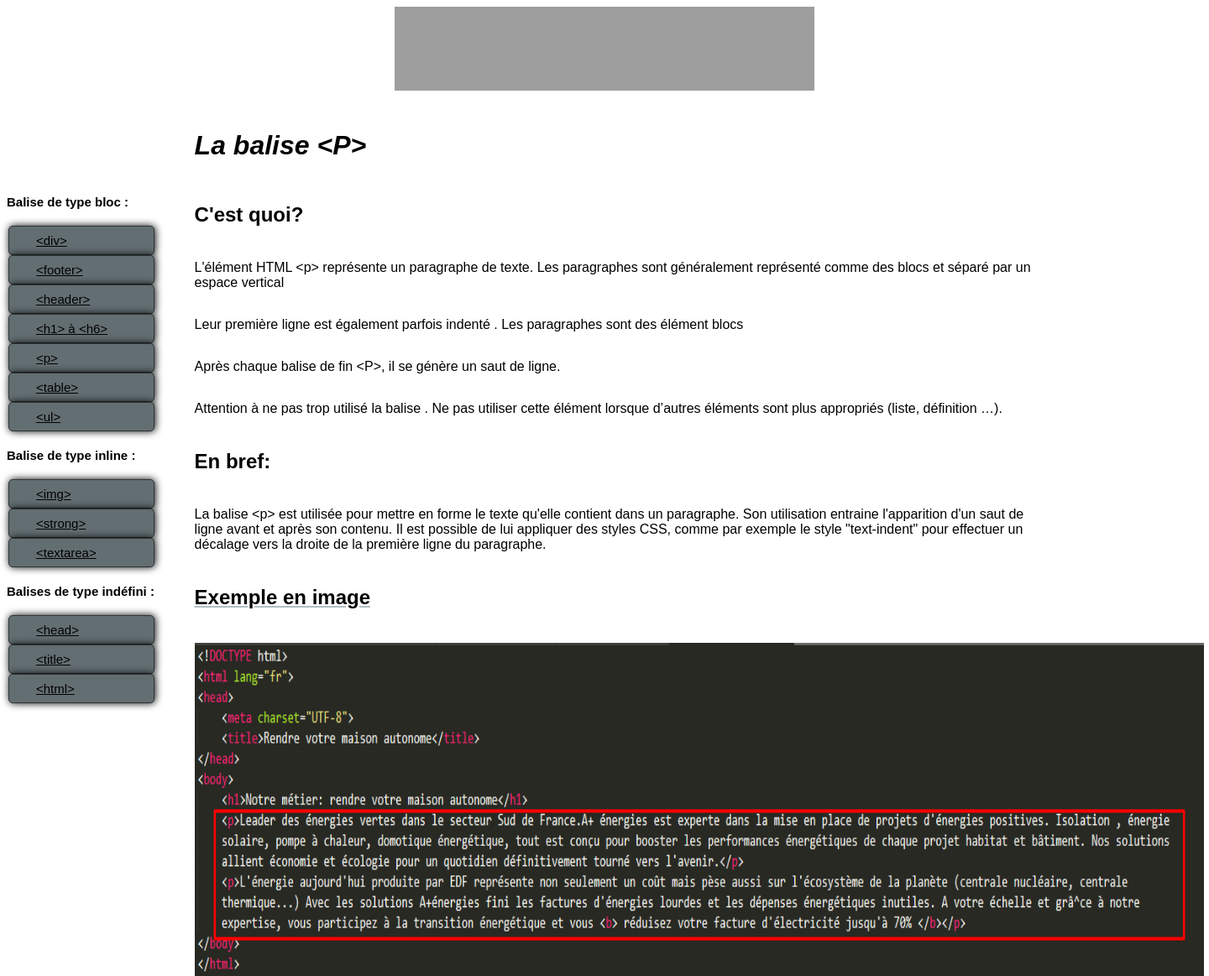
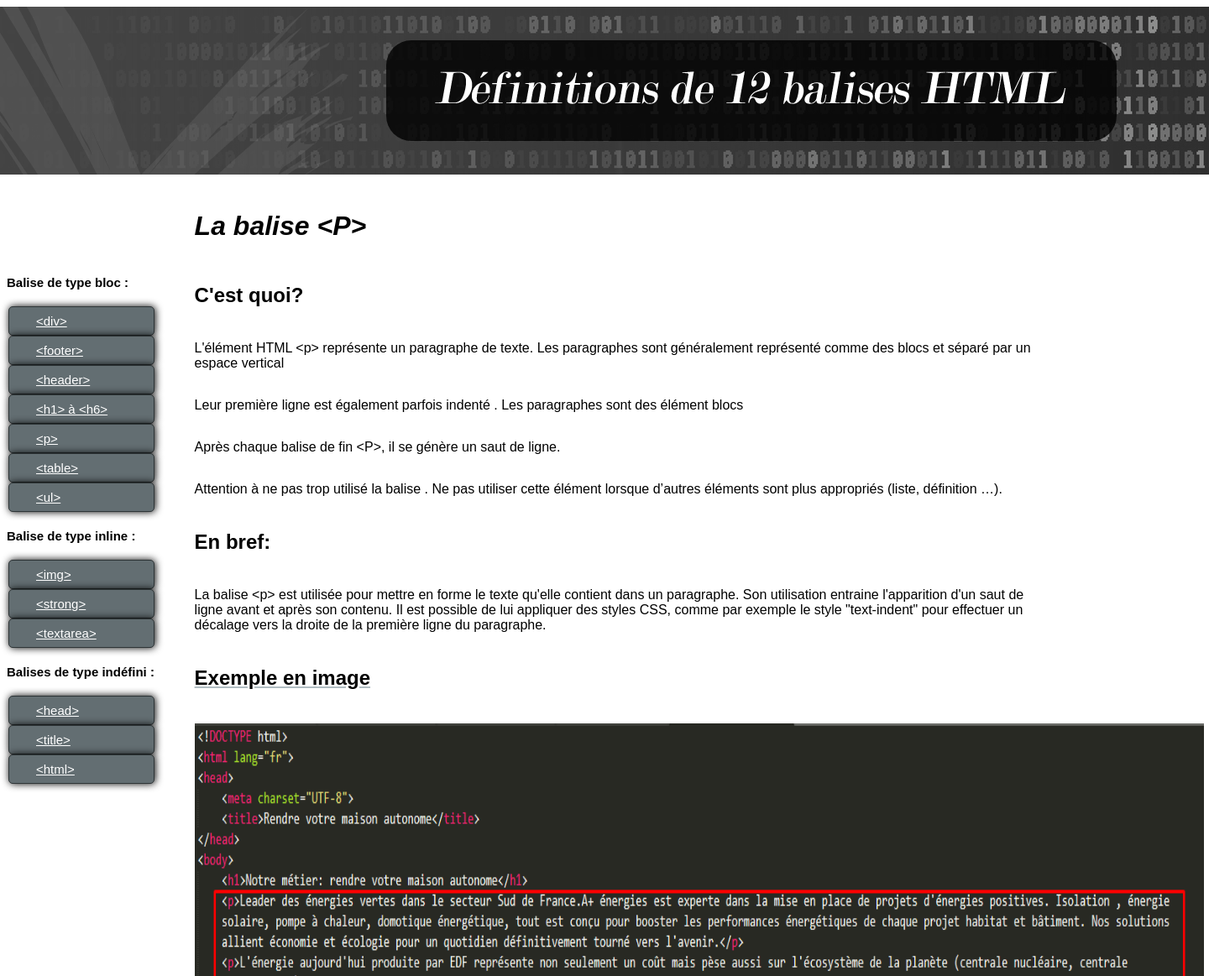
Before and after one commit to GeoffroyCarette/html-sur-html, a PHP site: page /p.php in a window 1440 px wide; the page is wider, and only the part inside the window is pictured. Shown: the top 1163 px of that part at 84% size. Run offline with PHP 8.4, Linux system fonts and the light colour scheme; grey boxes are pictures that could not be loaded.

Commit message:
Modif banniere

```diff
--- a/index.html
+++ b/index.html
@@ -14,7 +14,7 @@
 			</header>
 
 			<div class="background">
-				<div class="banner">
+				<div class="banniere">
 					<div class="text_banner"></div>
 				</div>
 			</div>
--- a/index_style.css
+++ b/index_style.css
@@ -21,7 +21,7 @@ body {
 	display: flex;
 	background-repeat: no-repeat;
 	height: 200px;
-	width: 1580px;
+	width: 1900px;
 }
 /* banniere */
 .banniere{
@@ -39,7 +39,7 @@ body {
 	background-repeat: no-repeat;
 	height: 120px;
 	width: 870px;
-	margin-left: 380px;
+	margin-left: 530px;
 	margin-top: 40px;
 	border-radius: 30px 30px 30px 30px;
 }
--- a/p.php
+++ b/p.php
@@ -14,7 +14,12 @@
 		<header>
 				<div class="header">
 						<h1>Définitions de 12 balises HTML</h1>
-						<a href="index.html"> <img src="media/banniere.png" width="500px" height="100px" alt="Banniere orange indiquant définitions de 12 balises HTML"></a>
+						<a href="index.html"></a>
+						<div class="background">
+				<div class="banniere">
+					<div class="text_banner"></div>
+				</div>
+			</div>
 				</div>
 		</header>
 		<div class="container">
--- a/style.css
+++ b/style.css
@@ -14,10 +14,10 @@ body {
 	display: flex;
 	background-repeat: no-repeat;
 	height: 200px;
-	width: 1580px;
+	width: 1900px;
 }
 /* banniere */
-.banner{
+.banniere{
 	background-image: url(media/banner.png);
 	display: flex;
 	background-repeat: no-repeat;
@@ -32,11 +32,10 @@ body {
 	background-repeat: no-repeat;
 	height: 120px;
 	width: 870px;
-	margin-left: 380px;
+	margin-left: 530px;
 	margin-top: 40px;
 	border-radius: 30px 30px 30px 30px;
 }
-
 
 h3 {
 
@@ -357,7 +356,7 @@ h4 {
     background:  #636e72;
     border: 1px solid #2d3436;
     border-radius: 5px;
-    color: black;
+	color: white;
     overflow: hidden;
     box-shadow: black 1px 0 10px;
     transition: all 0.5s;
```
Also changed, not shown: div.php (+6 -1 lines), footer.php (+6 -1 lines), h1ah6.php (+6 -1 lines), head.php (+6 -1 lines), header.php (+6 -1 lines), html.php (+6 -1 lines), img.php (+6 -1 lines), strong.php (+6 -1 lines), table.php (+6 -1 lines), textarea.php (+6 -1 lines), title.php (+6 -1 lines), ul.php (+6 -1 lines).
